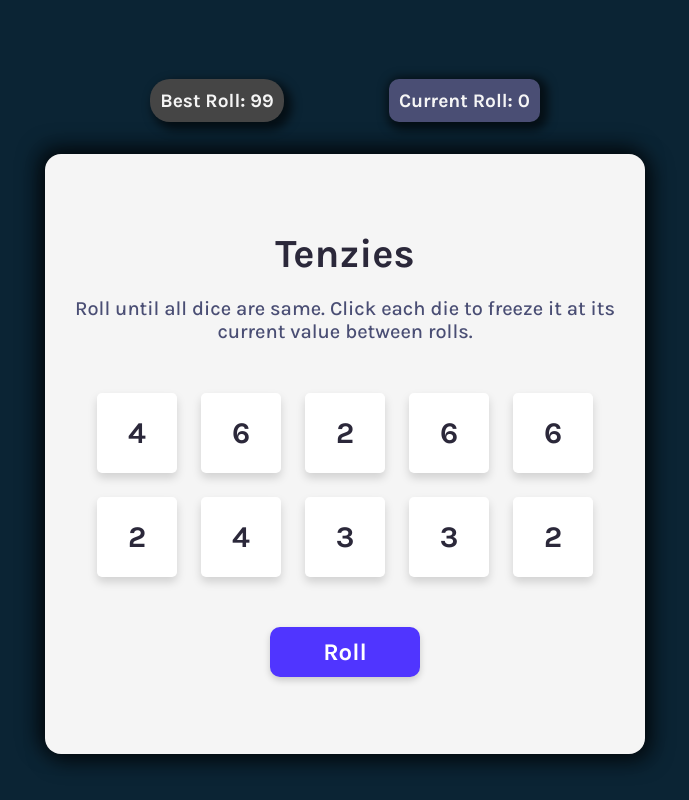
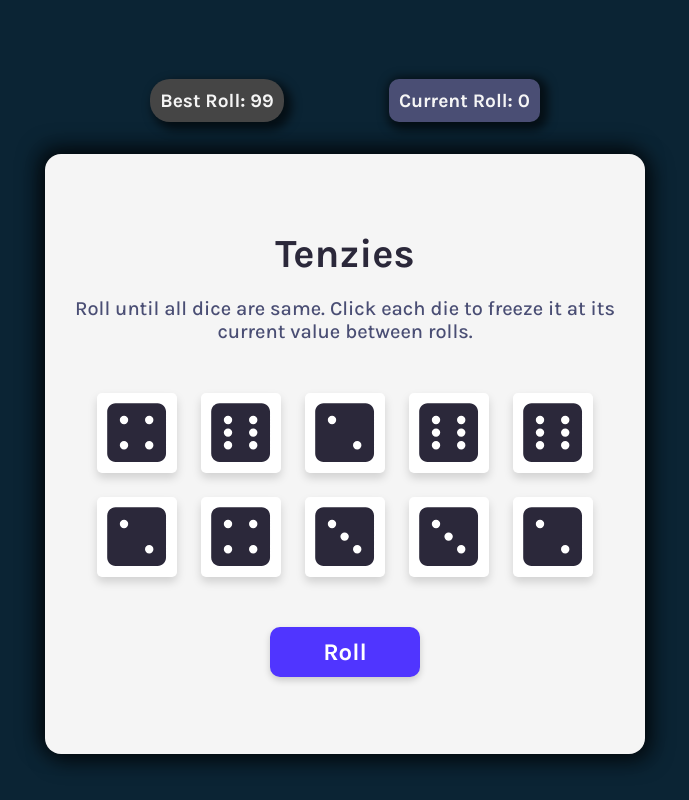
Before and after one commit to JuJu2181/React-Projects, a React (Create React App) app in the folder tenzies-game/: page / in a window 1280 px wide. Shown: the whole page, without its empty margins (295-984 px from the left). Built offline with nearby package versions, Linux system fonts and the light colour scheme.

Commit message:
feat!: display the dice face instead of number

```diff
--- a/tenzies-game/package.json
+++ b/tenzies-game/package.json
@@ -3,6 +3,11 @@
   "version": "0.1.0",
   "private": true,
   "dependencies": {
+    "@fortawesome/fontawesome-svg-core": "^6.1.1",
+    "@fortawesome/free-brands-svg-icons": "^6.1.1",
+    "@fortawesome/free-regular-svg-icons": "^6.1.1",
+    "@fortawesome/free-solid-svg-icons": "^6.1.1",
+    "@fortawesome/react-fontawesome": "^0.1.18",
     "@testing-library/jest-dom": "^5.16.4",
     "@testing-library/react": "^13.2.0",
     "@testing-library/user-event": "^13.5.0",
--- a/tenzies-game/src/App.js
+++ b/tenzies-game/src/App.js
@@ -98,7 +98,8 @@ export default function App() {
             <div className="dice-wrapper">
                 { diceElements}
             </div>
-            <button className="roll-btn" onClick={()=>handleRoll(tenzies)}>{ tenzies ? "New Game":"Roll"}</button>
+            <button className="roll-btn" onClick={() => handleRoll(tenzies)}>{tenzies ? "New Game" : "Roll"}</button>
+            {tenzies && <div className="won-title"> Yay, You Won 🥳</div>}
         </main>
     </div>
 }
--- a/tenzies-game/src/assets/css/index.css
+++ b/tenzies-game/src/assets/css/index.css
@@ -153,6 +153,19 @@ main{
     box-shadow: 3px 3px 10px 5px rgba(0, 0, 0, 0.6);
 }
 
+.won-title{
+    background-color: inherit;
+    margin-top: 5px;
+    font-weight: 700;
+}
+
+/* to display dice face instead of number */
+.dice-icon{
+    background-color: inherit;
+    width: 100%;
+    height: 100%;
+}
+
 
 /** Media queries for responsiveness */
 
--- a/tenzies-game/src/components/Dice.js
+++ b/tenzies-game/src/components/Dice.js
@@ -1,4 +1,6 @@
 import React from "react";
+import { FontAwesomeIcon } from '@fortawesome/react-fontawesome'
+import { faDiceOne,faDiceTwo,faDiceThree,faDiceFour,faDiceFive,faDiceSix } from '@fortawesome/free-solid-svg-icons'
 
 export default function Dice(props) {
 
@@ -6,7 +8,16 @@ export default function Dice(props) {
     //     backgroundColor: props.isHeld ? "#59E391": "#ffffff"
     // }
 
+    const icons = {
+        "1": faDiceOne,
+        "2": faDiceTwo,
+        "3": faDiceThree,
+        "4": faDiceFour,
+        "5": faDiceFive,
+        "6": faDiceSix
+    }
+
     return <div className={props.isHeld ? "dice-green" : "dice"} onClick={props.holdDice}>
-        { props.value}
+        <FontAwesomeIcon icon={ icons[props.value]} className="dice-icon"/>
     </div>
 }
```
Also changed, not shown: 1 other file (tests, documents, lock files or other folders).
